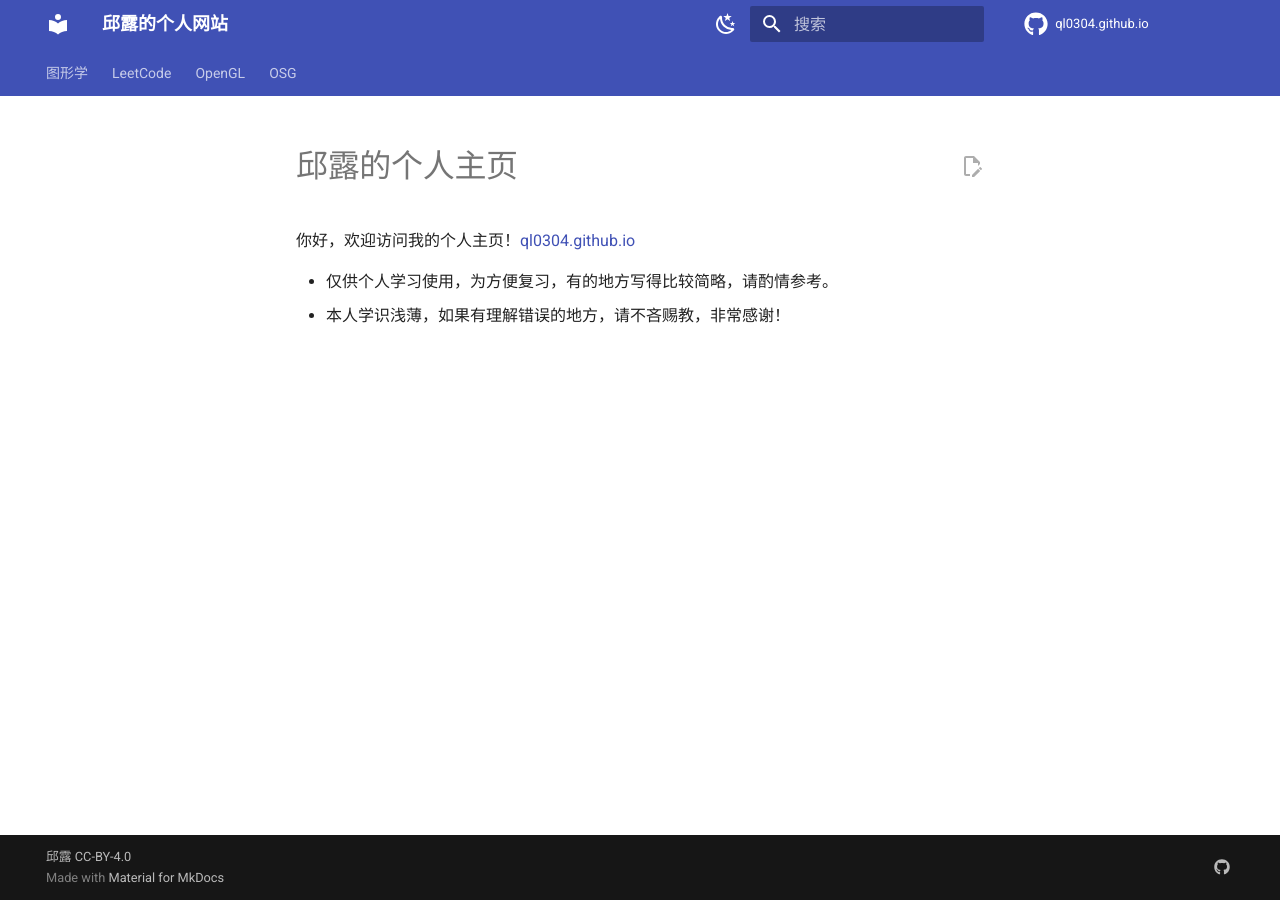
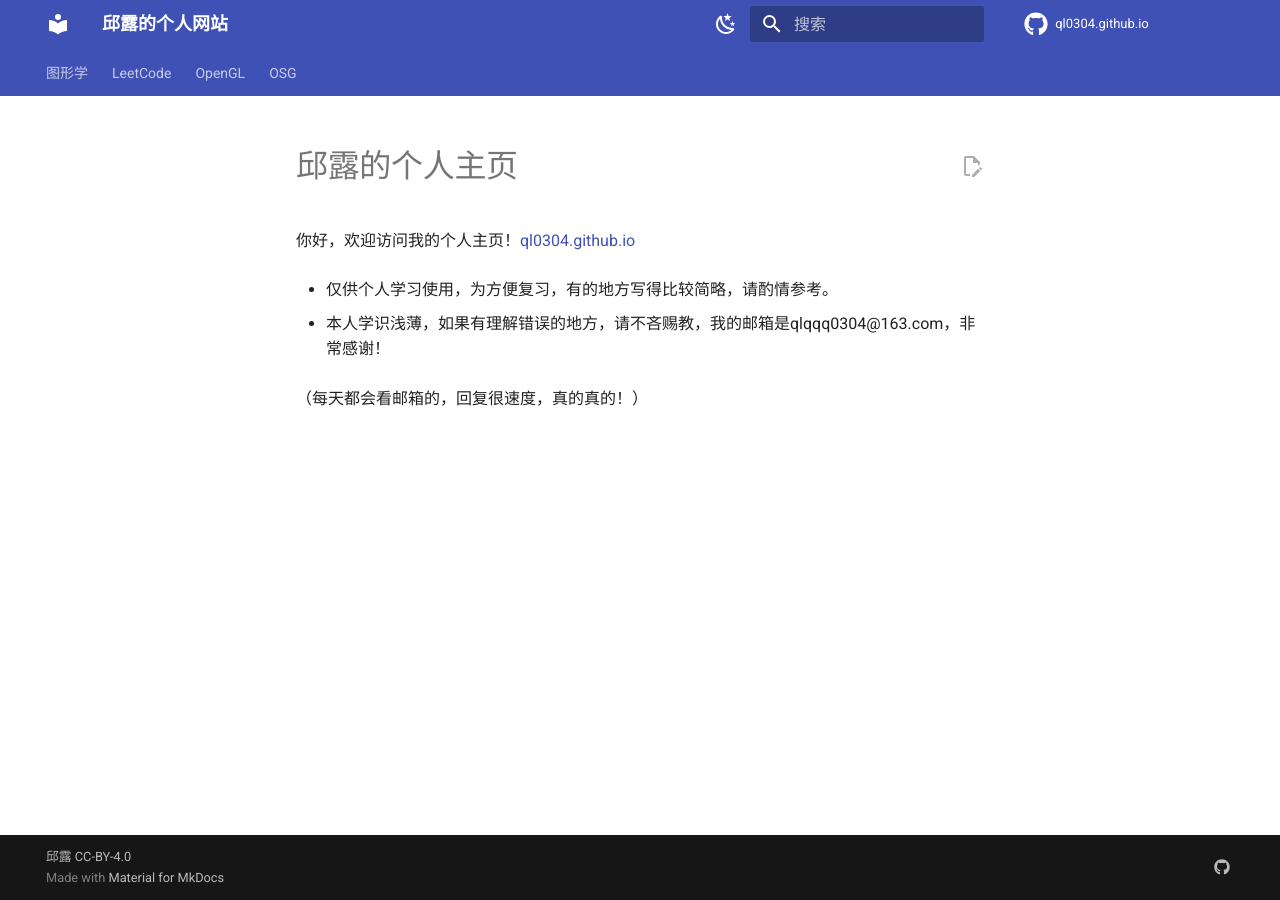
Before and after one commit to ql0304/ql0304.github.io, an MkDocs documentation site: the page built from docs/index.md, in a window 1280 px wide. Built offline with MkDocs 1.6.1 and Material for MkDocs 9.7.7, drawn with Linux system fonts in a browser that asks for light colours; comment, search, counter and statistics services are not loaded.

Commit message:
modify index

```diff
--- a/docs/index.md
+++ b/docs/index.md
@@ -3,4 +3,7 @@
 你好，欢迎访问我的个人主页！[ql0304.github.io](https://ql0304.github.io/)
 
 - 仅供个人学习使用，为方便复习，有的地方写得比较简略，请酌情参考。
-- 本人学识浅薄，如果有理解错误的地方，请不吝赐教，非常感谢！
+
+- 本人学识浅薄，如果有理解错误的地方，请不吝赐教，我的邮箱是qlqqq0304@163.com，非常感谢！
+
+  （每天都会看邮箱的，回复很速度，真的真的！）
```
